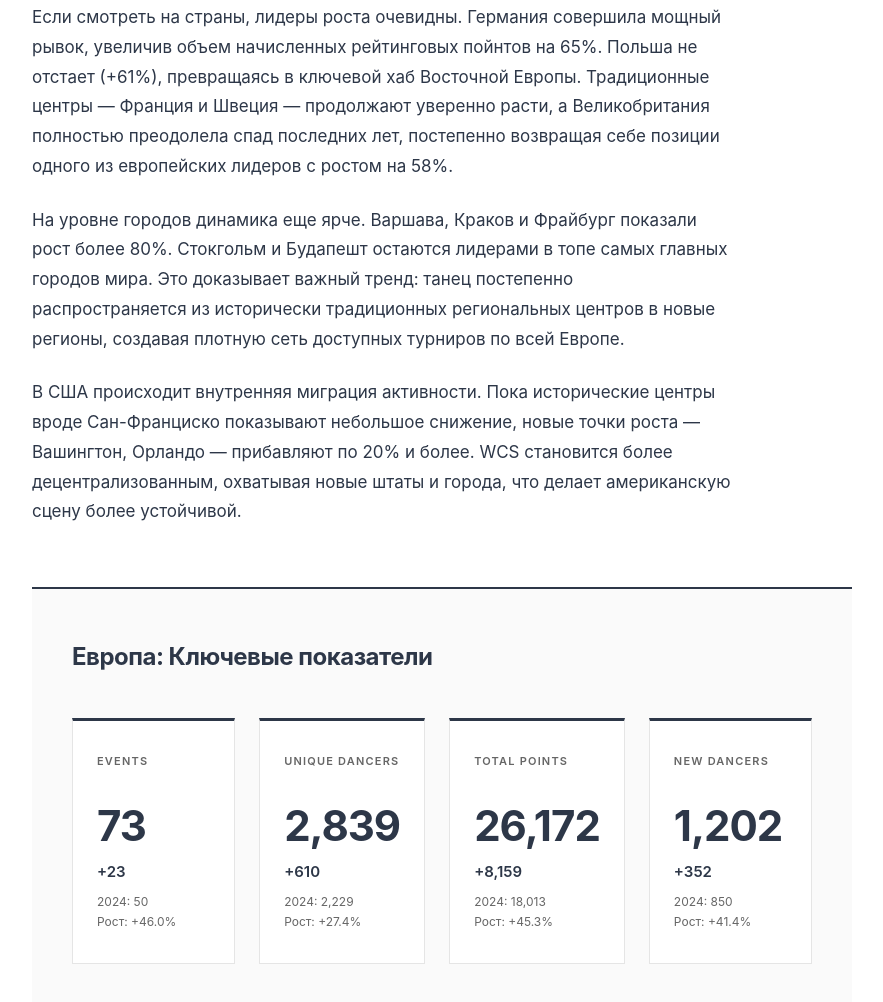
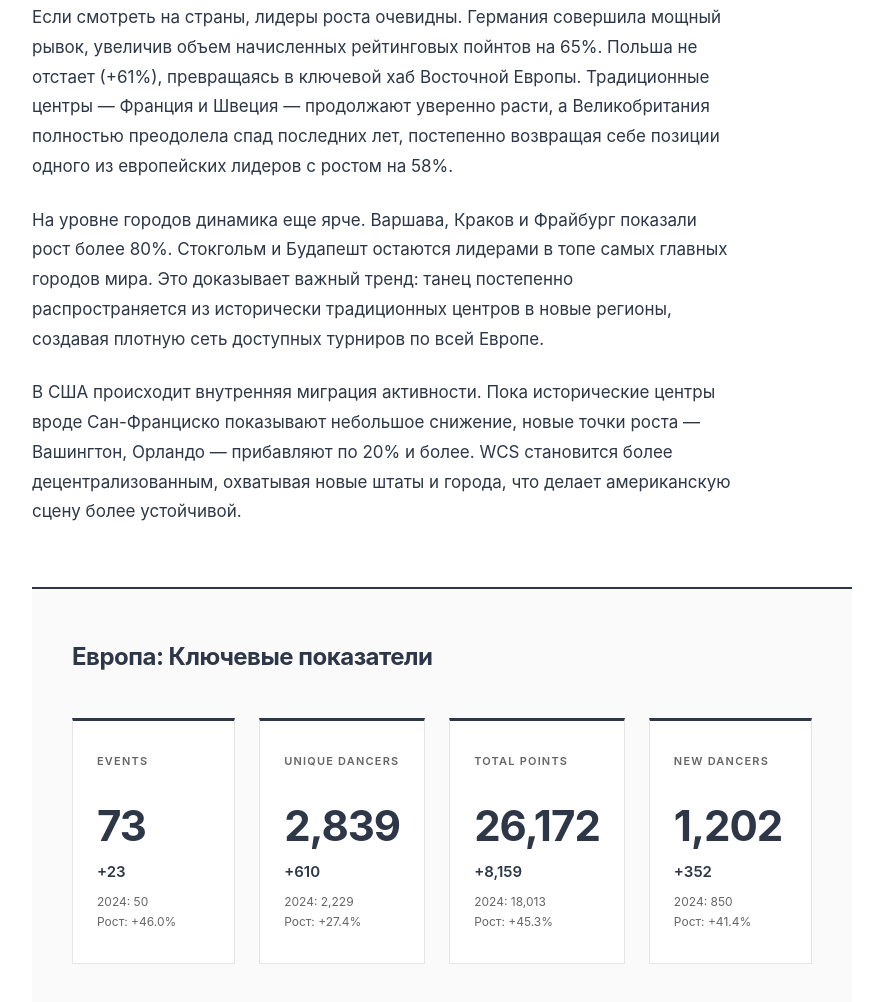
Before and after one commit to zlat1109/wsdc-article, a plain HTML site: page index_ru.html in a window 1280 px wide. Shown: the part 2077-3079 px from the top of the page, without its empty margins (198-1081 px from the left). Drawn offline with Linux system fonts and the light colour scheme.

Commit message:
Remove 'региональных' from Russian article text

```diff
--- a/index_ru.html
+++ b/index_ru.html
@@ -560,7 +560,7 @@
                 <div class="section-content">
                     <p>Если смотреть на страны, лидеры роста очевидны. Германия совершила мощный рывок, увеличив объем начисленных рейтинговых пойнтов на 65%. Польша не отстает (+61%), превращаясь в ключевой хаб Восточной Европы. Традиционные центры — Франция и Швеция — продолжают уверенно расти, а Великобритания полностью преодолела спад последних лет, постепенно возвращая себе позиции одного из европейских лидеров с ростом на 58%.</p>
 
-                    <p>На уровне городов динамика еще ярче. Варшава, Краков и Фрайбург показали рост более 80%. Стокгольм и Будапешт остаются лидерами в топе самых главных городов мира. Это доказывает важный тренд: танец постепенно распространяется из исторически традиционных региональных центров в новые регионы, создавая плотную сеть доступных турниров по всей Европе.</p>
+                    <p>На уровне городов динамика еще ярче. Варшава, Краков и Фрайбург показали рост более 80%. Стокгольм и Будапешт остаются лидерами в топе самых главных городов мира. Это доказывает важный тренд: танец постепенно распространяется из исторически традиционных центров в новые регионы, создавая плотную сеть доступных турниров по всей Европе.</p>
 
                     <p>В США происходит внутренняя миграция активности. Пока исторические центры вроде Сан-Франциско показывают небольшое снижение, новые точки роста — Вашингтон, Орландо — прибавляют по 20% и более. WCS становится более децентрализованным, охватывая новые штаты и города, что делает американскую сцену более устойчивой.</p>
                 </div>
```
